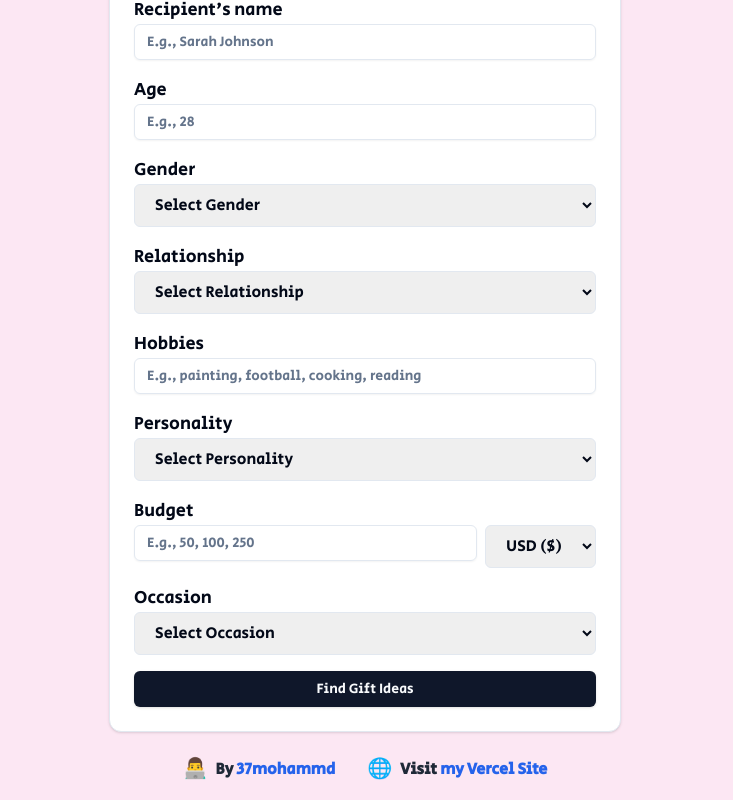
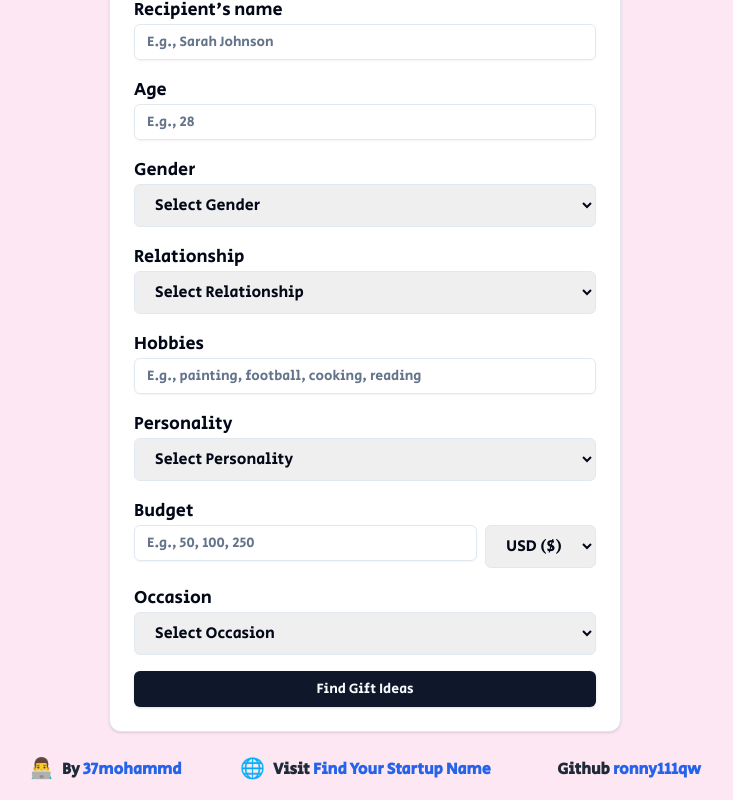
Before and after one commit to ronny111qw/PresentAI, a Next.js app: page / in a window 1280 px wide. Shown: the part 246-1046 px from the top of the page, without its empty margins (275-1008 px from the left). Built offline with nearby package versions, Linux system fonts and the light colour scheme.

Commit message:
Last Fix

```diff
--- a/app/page.tsx
+++ b/app/page.tsx
@@ -358,21 +358,29 @@ Format as JSON array:
             )}
           </CardContent>
         </Card>
-        <div className="mt-6 flex flex-col sm:flex-row justify-center items-center space-y-4 sm:space-y-0 sm:space-x-8 text-gray-800">
+        <div className="mt-6 w-full flex justify-center">
+        <div className="flex flex-col md:flex-row justify-center md:justify-between items-center space-y-4 md:space-y-0 text-gray-800 w-full max-w-2xl">
           <p className="flex items-center">
             <span className="text-xl">👨‍💻</span>
-            <span className="ml-2 font-semibold text-sm sm:text-base">
+            <span className="ml-2 font-semibold text-sm md:text-base">
               By <a href="https://www.instagram.com/37mohammd/" target="_blank" rel="noopener noreferrer" className="text-blue-600 hover:underline">37mohammd</a>
             </span>
           </p>
           <p className="flex items-center">
             <span className="text-xl">🌐</span>
-            <span className="ml-2 font-semibold text-sm sm:text-base">
-              Visit <a href="https://startup-names-by-ai.vercel.app/" target="_blank" rel="noopener noreferrer" className="text-blue-600 hover:underline">my Vercel Site</a>
+            <span className="ml-2 font-semibold text-sm md:text-base">
+              Visit <a href="https://name-my-startup-ai.vercel.app/" target="_blank" rel="noopener noreferrer" className="text-blue-600 hover:underline">Find Your Startup Name</a>
+            </span>
+          </p>
+          <p className="flex items-center">
+
+            <span className="ml-2 font-semibold text-sm md:text-base">
+              Github <a href="https://github.com/ronny111qw" target="_blank" rel="noopener noreferrer" className="text-blue-600 hover:underline">ronny111qw</a>
             </span>
           </p>
         </div>
       </div>
     </div>
-  );
+    </div>
+  )
 }
```
